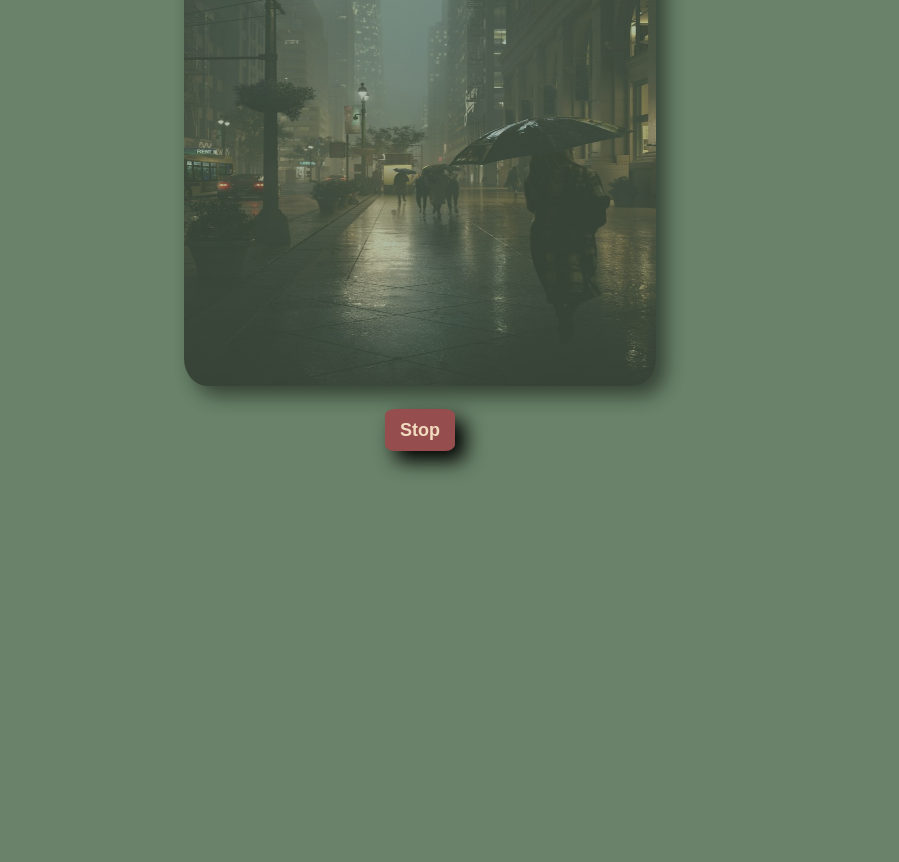
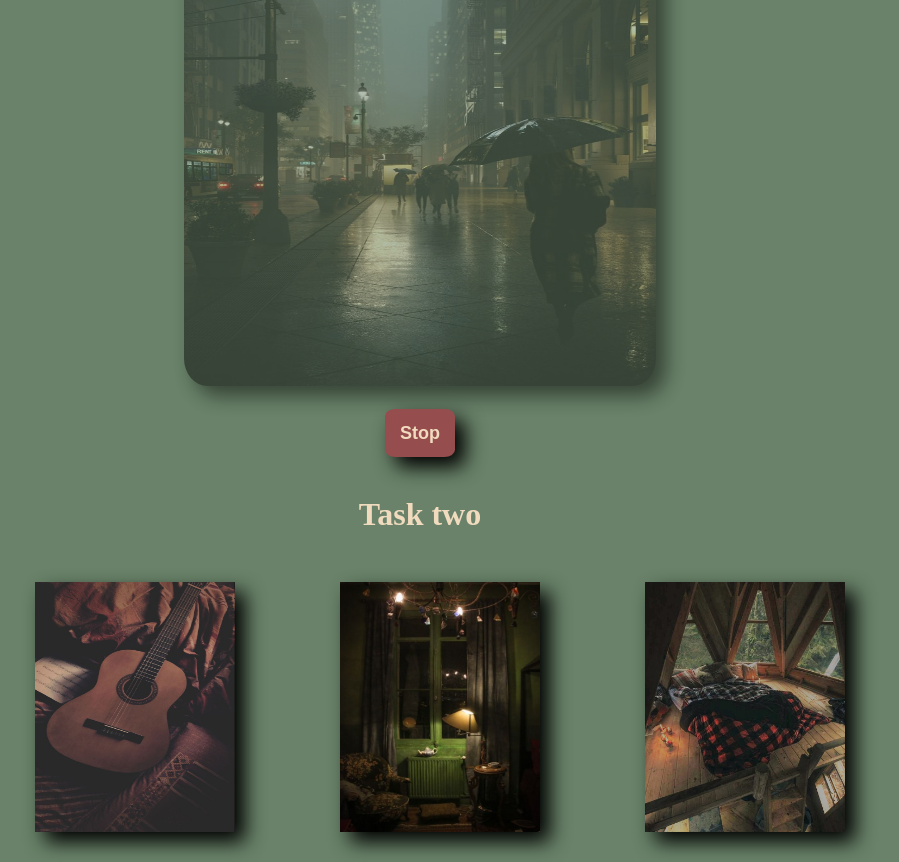
Before and after one commit to AhmedMohamedZein/ITI_jquery, a plain HTML site: page Day1/index.html in a window 1280 px wide. Shown: the part 252-1114 px from the top of the page, without its empty margins (220-1119 px from the left). Before the commit the page ends 800 px from the top, so only its background shows below. Drawn offline with nearby package versions, Linux system fonts and the light colour scheme.

Commit message:
html &css task2

```diff
--- a/Day1/JQuery-index.js
+++ b/Day1/JQuery-index.js
@@ -16,3 +16,5 @@ let photoInterval = setInterval(()=>{
 getButton.on("click" , ()=>{
     clearInterval(photoInterval);
 });
+
+///////////////////////////////////////////////////////
--- a/Day1/index.css
+++ b/Day1/index.css
@@ -11,6 +11,7 @@ h1{
     text-align: center;
     flex-basis: 100%;
 }
+
 .container {
     display: flex;
     flex-wrap: wrap;
@@ -20,24 +21,15 @@ h1{
 button{
     background-color: #964d4d;
     color: #F1DBBF;
+    filter: drop-shadow(10px 10px 10px black);
     font-size: large;
     font-weight: bold;
     border-radius: 15%;
+    border: none;
     margin-top: 5%;
     height: 8%;
-    width: 20%;
+    width: 15%;
     cursor: pointer;
-}
-
-button{
-    background-color: #964d4d;
-    color: #F1DBBF;
-    filter: drop-shadow(10px 10px 10px black);
-    border: none;
-    border-radius: 15%;
-    margin-top: 5%;
-    height: 7%;
-    width: 15%;
 }
 
 #taksOne{
@@ -45,3 +37,17 @@ button{
     border-radius: 5%;
     filter: drop-shadow(10px 10px 10px black);
 }
+
+ul {
+    display: flex;
+    flex-basis: 65%;
+    justify-content: space-between ;
+    list-style: none;
+}
+
+ul button {
+    border: none;
+    cursor: pointer;
+    appearance: none;
+    background-color: inherit;
+}
--- a/Day1/index.html
+++ b/Day1/index.html
@@ -15,6 +15,25 @@
                 <img id="taksOne" width="420vh" height="550vh" src="./img/1.jpg" alt="nature">
                 <button id="photo_button">Stop</button>
             </div>
+            <h1 style="margin-top: 5%;">Task two</h1>
+            <ul>
+                <li>
+                    <button id="first_imag">
+                        <img src="./img/guitar_wallpaper.jpg" alt="guitar" width="200vh" height="250vh">
+                    </button>
+                </li>
+                <li>
+                    <button id="second_imag">
+                        <img src="./img/pour_le.jpg" alt="lamp" width="200vh" height="250vh">
+                    </button>
+                </li>
+                <li>
+                    <button id="first_imag">
+                        <img src="./img/Cabincore.png" alt="bed" width="200vh" height="250vh">
+                    </button>
+                </li>
+            </ul>
+
         </main>
 
 
```
Also changed, not shown: Day1/img/Cabincore.png (added), Day1/img/WhatsApp Image 2023-02-16 at 9.50.21 AM.jpeg (added), Day1/img/guitar_wallpaper.jpg (added), Day1/img/pour_le.jpg (added).
